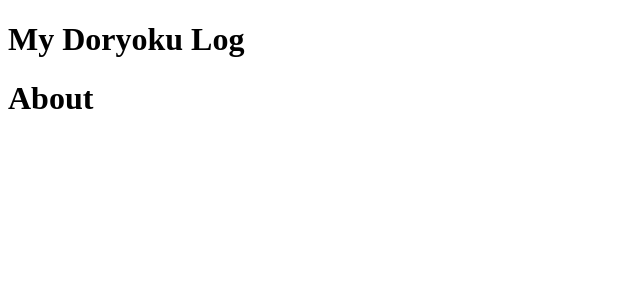
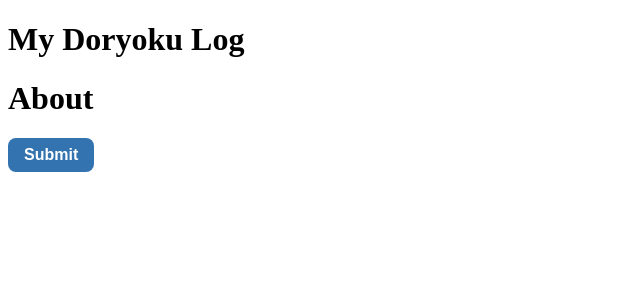
Before and after one commit to KiyonoKara/My-Doryoku-Log, a SvelteKit app: page /about in a window 1280 px wide. Shown: the top 300 px of the page, without its empty margins (0-640 px from the left). Built offline with nearby package versions, Linux system fonts and the light colour scheme.

Commit message:
Submit button styling, will use this in the future

```diff
--- /dev/null
+++ b/src/lib/SubmitButton.svelte
@@ -0,0 +1,60 @@
+<script>
+	export let label = 'Submit';
+	export let onClick = () => {};
+
+	let pressed = false;
+	let button;
+
+	function handleClick() {
+		pressed = true;
+		onClick();
+
+		setTimeout(() => {
+			pressed = false;
+		}, 400);
+	}
+</script>
+
+<button bind:this={button}
+				class="submit-button"
+				class:pressed
+				on:click={handleClick}
+				on:animationend={() => pressed = false}>{label}
+</button>
+
+<style>
+ .submit-button {
+		 border: none;
+		 padding: 0.5em 1.0em;
+		 border-radius: 0.5em;
+		 color: white;
+     background-color: #3373b0;
+		 font-weight: bold;
+		 cursor: pointer;
+		 text-align: center;
+     display: inline-block;
+		 font-size: 1em;
+     transition:
+						 background-color 0.1s ease-in-out,
+             color 0.1s ease-in-out;
+ }
+
+ .submit-button:hover {
+		 background-color: #0b385f;
+		 color: #bed4e9;
+ }
+
+ .submit-button.pressed {
+		 background-color: #bed4e9;
+		 color: #1c2127;
+ }
+
+ .submit-button:focus-visible {
+     background-color: #bed4e9;
+     color: #1c2127;
+		 transition:
+             background-color 5s ease-in-out,
+             color 5s ease-in-out;
+ }
+
+</style>
--- a/src/routes/about/+page.svelte
+++ b/src/routes/about/+page.svelte
@@ -1 +1,7 @@
 <h1>About</h1>
+
+<script lang="ts">
+	import SubmitButton from '$lib/SubmitButton.svelte';
+</script>
+
+<SubmitButton label="Submit" />
```
